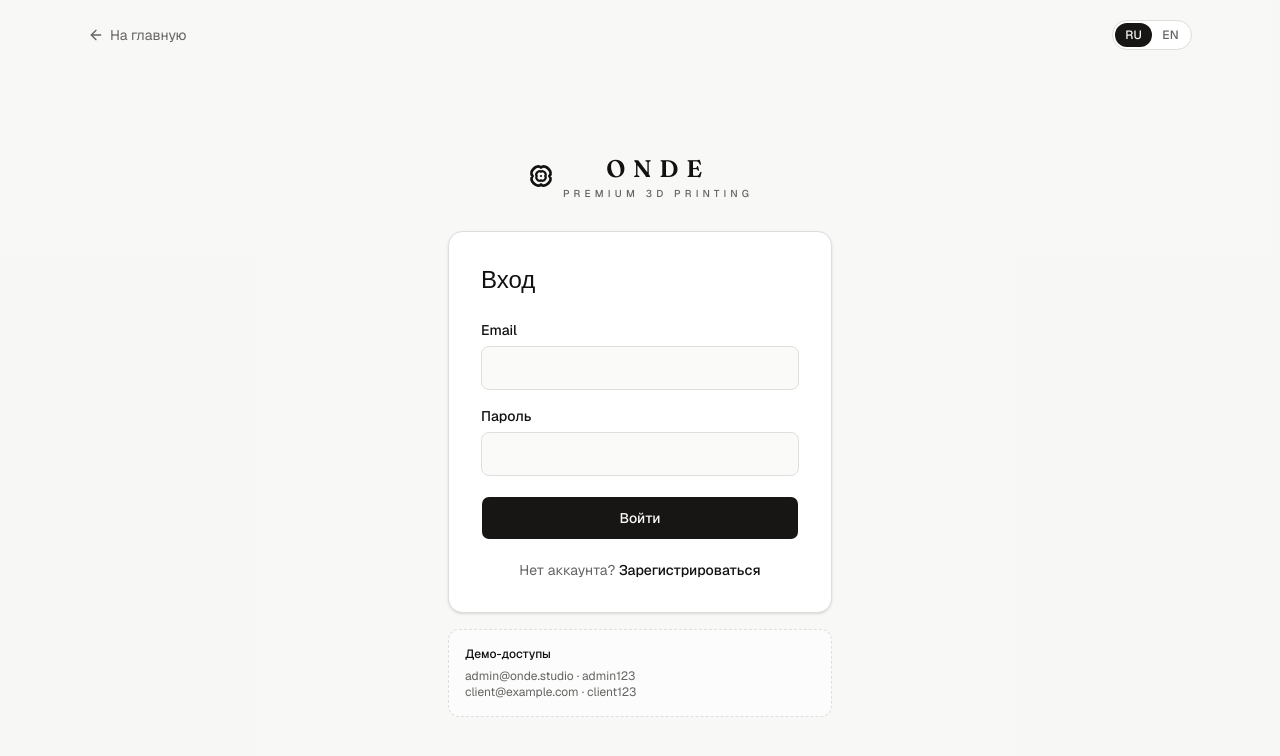
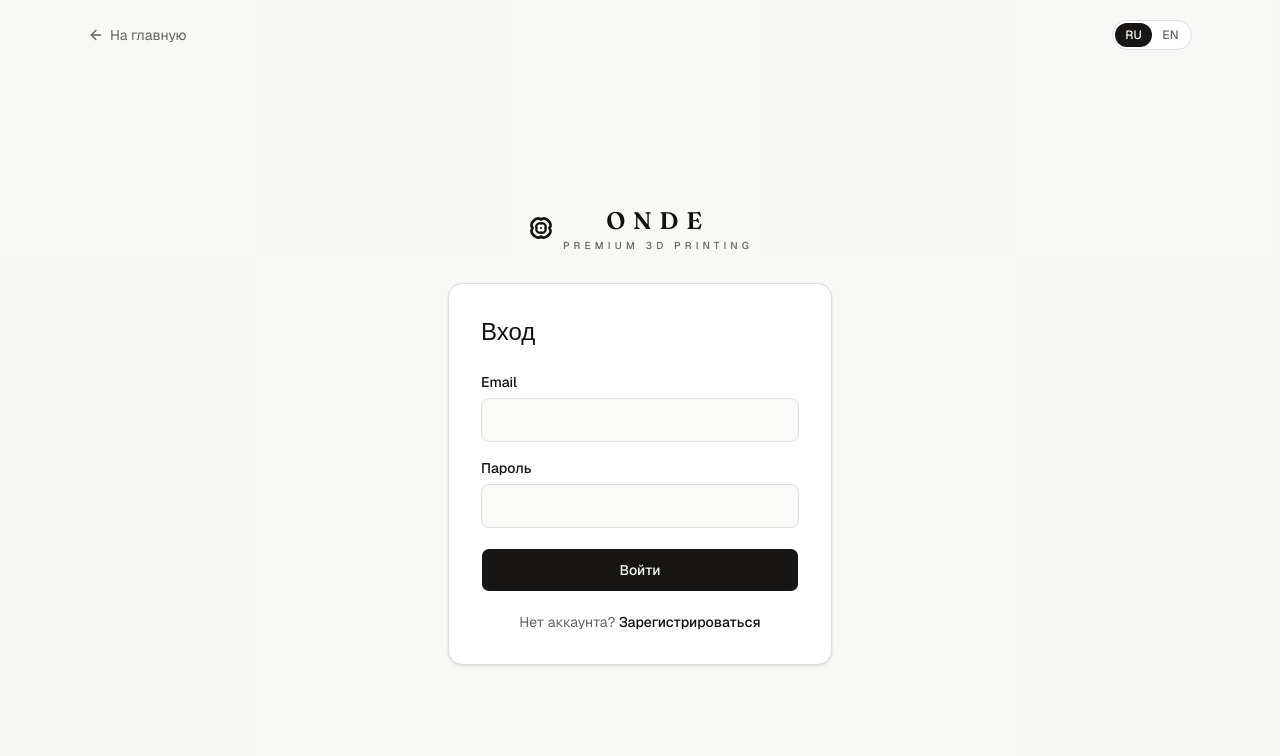
Before and after one commit to ONDE-studio/ONDE, a Next.js app: page /login in a window 1280 px wide. Shown: the top 756 px of the page. Built offline with nearby package versions, Linux system fonts and the light colour scheme; no server answers; the database is empty.

Commit message:
fix: remove outdated demo credentials hint

```diff
--- a/app/login/page.tsx
+++ b/app/login/page.tsx
@@ -145,13 +145,7 @@ export default function LoginPage() {
             </div>
           </div>
 
-          {mode === "login" ? (
-            <div className="mt-4 rounded-xl border border-dashed border-border bg-card/50 p-4 text-xs text-muted-foreground">
-              <p className="font-medium text-foreground">{t("auth.demoHint")}</p>
-              <p className="mt-1.5">admin@onde.studio · admin123</p>
-              <p>client@example.com · client123</p>
-            </div>
-          ) : null}
+
         </div>
       </div>
     </div>
```
